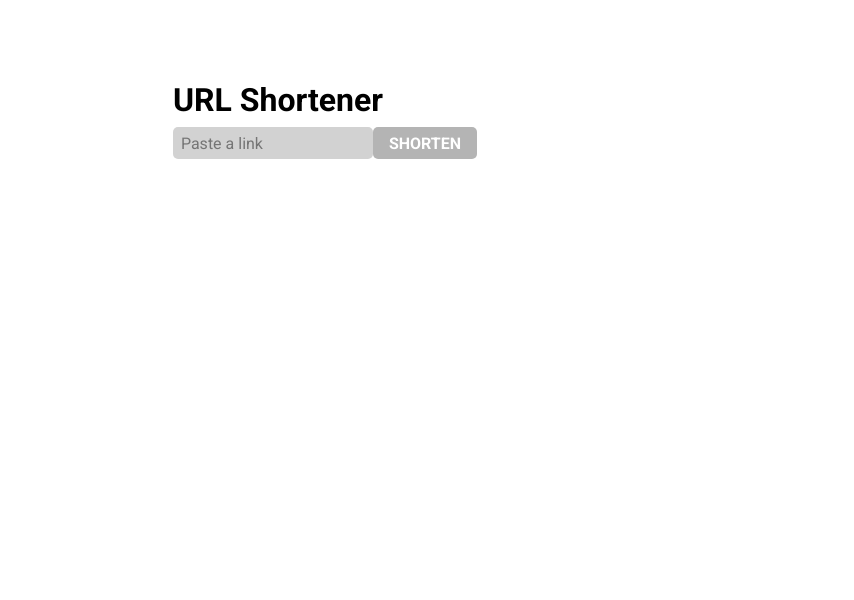
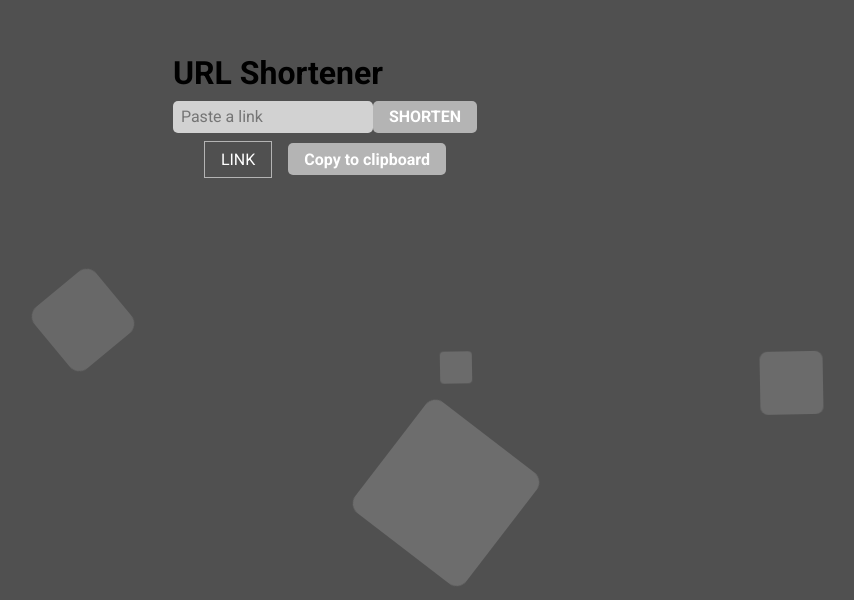
Before and after one commit to BamberDev/React-URL-Shortener, a React (Vite) app: page / in a window 1280 px wide. Shown: the part 200-800 px from the top of the page, without its empty margins (315-1169 px from the left). Built offline with nearby package versions, Linux system fonts and the light colour scheme.

Commit message:
updated app

```diff
--- a/src/App.jsx
+++ b/src/App.jsx
@@ -1,9 +1,16 @@
+import { useState } from "react";
+import Background from "./components/Background/Background";
 import InputShortener from "./components/InputShortener/InputShortener";
+import LinkResult from "./components/LinkResult/LinkResult";
 import "./styles/globals.css";
 function App() {
+  const [inputValue, setInputValue] = useState("");
+
   return (
     <div className="container">
-      <InputShortener />
+      <InputShortener setInputValue={setInputValue} />
+      <Background />
+      <LinkResult inputValue={inputValue} />
     </div>
   );
 }
```
